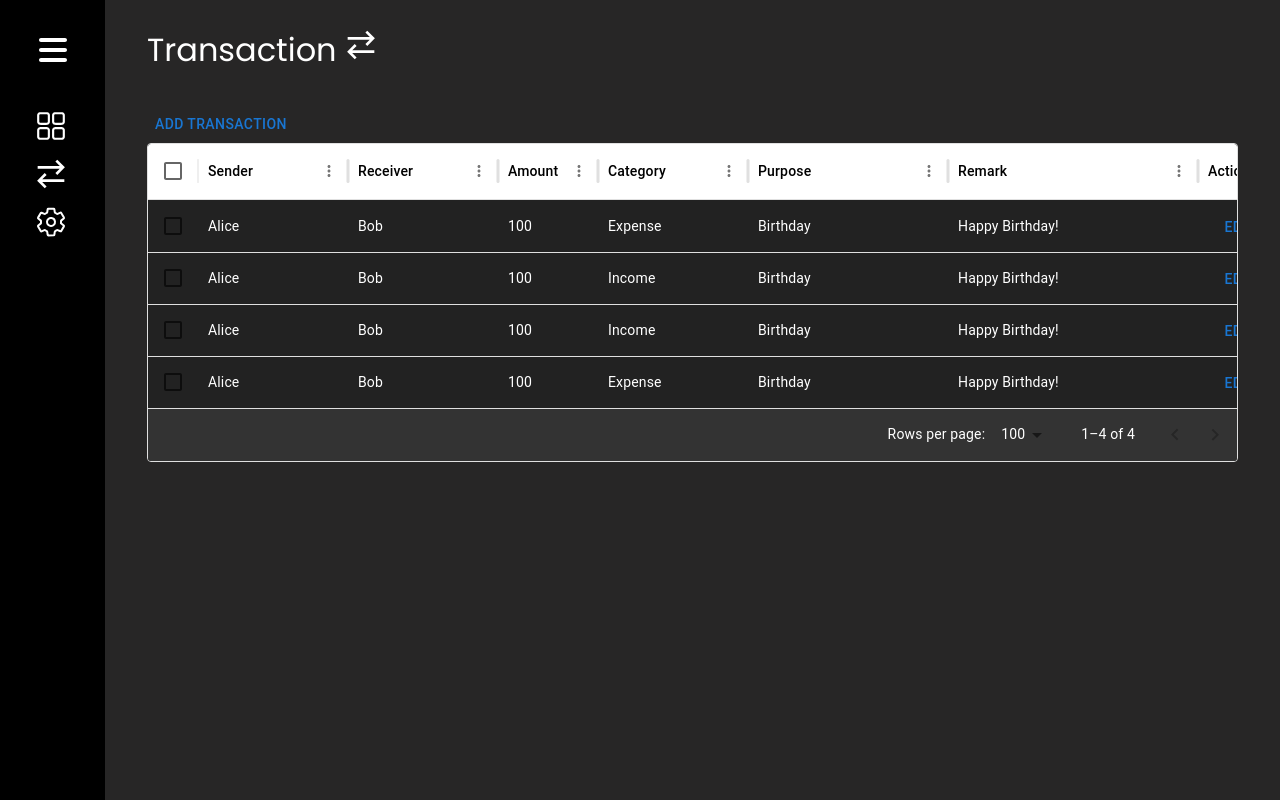
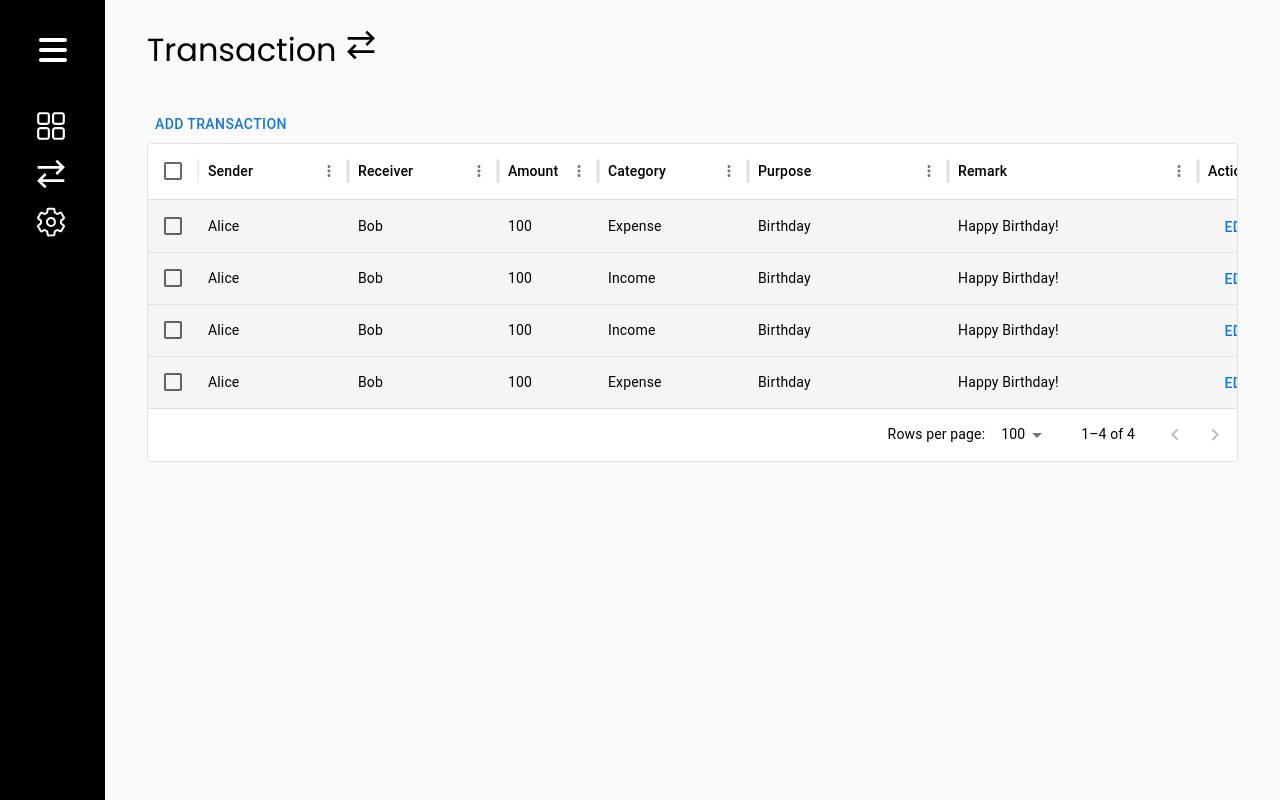
Before and after one commit to Swapnilrupakhetee/financetracker, a React (Vite) app: page /transaction in a window 1280 px wide. Built offline with nearby package versions, Linux system fonts and the light colour scheme.

Commit message:
Transaction-dark-mode-complete

```diff
--- a/src/App.css
+++ b/src/App.css
@@ -1,5 +1,20 @@
 body,html{
     padding: 0;
     margin: 0;
+
     font-family: 'Poppins', sans-serif;
+    background-color: rgb(250, 250, 250);
 }
+body.dark-mode {
+    background-color: #232323;
+    color: white;
+  }
+  .profile-name-settings.dark-mode {
+    color: rgb(255, 255, 255);
+
+  }
+  .settings-container.dark-mode{
+    color: rgb(255, 255, 255);
+}
+
+  /* Additional styles for other elements in dark mode */
--- a/src/App.jsx
+++ b/src/App.jsx
@@ -5,11 +5,13 @@ import Sidebar from './components/Sidebar';
 import Home from './pages/Home';
 import Transactions from './pages/Transactions';
 import Settings from './pages/Settings';
+import { SettingsContextProvider } from './Context/SettingsContext';
 
 function App() {
   return (
 
     <>
+    <SettingsContextProvider>
       <Router>
         <Sidebar>
         <Routes>
@@ -21,6 +23,7 @@ function App() {
         </Routes>
         </Sidebar>
       </Router>
+      </SettingsContextProvider>
 
     </>
   );
--- /dev/null
+++ b/src/Context/SettingsContext.jsx
@@ -0,0 +1,36 @@
+import React, { createContext, useState, useEffect } from 'react';
+
+// Create a context
+const SettingContext = createContext();
+
+const SettingsContextProvider = ({ children }) => {
+  const [currency, setCurrency] = useState(localStorage.getItem('currency') || 'USD');
+  const [language, setLanguage] = useState(localStorage.getItem('language') || 'English');
+  const [darkMode, setDarkMode] = useState(JSON.parse(localStorage.getItem('darkMode')) || false);
+
+  useEffect(() => {
+    localStorage.setItem('currency', currency);
+  }, [currency]);
+
+  useEffect(() => {
+    localStorage.setItem('language', language);
+    document.documentElement.lang = language; // Update HTML lang attribute
+  }, [language]);
+
+  useEffect(() => {
+    localStorage.setItem('darkMode', darkMode);
+    if (darkMode) {
+      document.body.classList.add('dark-mode');
+    } else {
+      document.body.classList.remove('dark-mode');
+    }
+  }, [darkMode]);
+
+  return (
+    <SettingContext.Provider value={{ currency, setCurrency, language, setLanguage, darkMode, setDarkMode }}>
+      {children}
+    </SettingContext.Provider>
+  );
+};
+
+export { SettingContext, SettingsContextProvider };
--- a/src/components/Sidebar.css
+++ b/src/components/Sidebar.css
@@ -28,7 +28,7 @@
     padding: 10px;
     width: 100%;
     overflow: auto;
-    background-color: rgb(39, 38, 38);
+
 }
 
 main {
--- a/src/components/Transaction.css
+++ b/src/components/Transaction.css
@@ -1,6 +1,13 @@
 .transaction-title{
     font-size: 32px;
     padding: 1rem 2rem;
+
+}
+.transaction-title1{
+    font-size: 32px;
+    padding: 1rem 2rem;
+
+
 }
 .transaction-table-container{
     padding: 1rem 2rem;
@@ -8,6 +15,18 @@
 .transaction-table{
     padding: 1rem 2rem;
 }
+.transaction-title-trans{
+    color: black;
+    font-size: 32px;
+    padding: 1rem 2rem;
+}
+.transaction-title-trans.dark-mode{
+    color: rgb(255, 255, 255);
+    font-size: 32px;
+    padding: 1rem 2rem;
+}
+
+
 @media (min-width:0px) and (max-width:522px) {
 
     .transaction-title{
--- a/src/components/Transaction.jsx
+++ b/src/components/Transaction.jsx
@@ -1,11 +1,14 @@
-import React from 'react'
+import React, { useContext } from 'react'
 import './Transaction.css'
 import TransactionTable from './TransactionTable'
+import { SettingContext } from '../Context/SettingsContext';
 const Transaction = () => {
+
+  const { currency, setCurrency, language, setLanguage, darkMode, setDarkMode } = useContext(SettingContext);
   return (
     <div className="transaction-container">
         <div className="transaction-content">
-            <div className="transaction-title">
+            <div className={`transaction-title1 ${darkMode?'dark-mode':''}`}>
                 Transactions
             </div>
             <div className="transaction-table-container">
--- a/src/pages/Settings.css
+++ b/src/pages/Settings.css
@@ -1,4 +1,6 @@
-
+.settings-container{
+    color: black;
+}
 .settings-content{
     display: flex;
     gap: 4rem;
@@ -22,6 +24,7 @@
 .profile-name-settings{
     font-size: 32px;
     padding: 1rem 2rem;
+    color: black;
 }
 .profile-email{
     font-size: 16px;
@@ -119,3 +122,4 @@
         padding-left: 0rem;
     }
 }
+/* Settings.css */
--- a/src/pages/Settings.jsx
+++ b/src/pages/Settings.jsx
@@ -1,13 +1,12 @@
-import React, { useState } from 'react';
+import React, { useContext } from 'react';
 import { IoSettingsOutline } from 'react-icons/io5';
 import profile from '../assets/profile.jpeg';
-import { Select, MenuItem, FormControl, InputLabel, Switch, FormControlLabel } from '@mui/material';
+import { Select, MenuItem, FormControl, FormControlLabel, Switch } from '@mui/material';
 import './Settings.css';
+import { SettingContext } from '../Context/SettingsContext';
 
 const Settings = () => {
-  const [currency, setCurrency] = useState('USD');
-  const [language, setLanguage] = useState('English');
-  const [darkMode, setDarkMode] = useState(false);
+  const { currency, setCurrency, language, setLanguage, darkMode, setDarkMode } = useContext(SettingContext);
 
   const handleCurrencyChange = (event) => {
     setCurrency(event.target.value);
@@ -31,7 +30,7 @@ const Settings = () => {
           <div className="profile-picture">
             <img src={profile} alt="Profile" />
           </div>
-          <div className="profile-name-settings">Swapnil Rupakhetee</div>
+          <div className={`profile-name-settings ${darkMode ? 'dark-mode' : ''}`}>Swapnil Rupakhetee</div>
           <div className="profile-email">swapnilrupakhetee@gmail.com</div>
           <div className="spacing">
             <div className="profile-logout">Logout</div>
@@ -41,11 +40,10 @@ const Settings = () => {
           <div className="transaction-title">Account Settings</div>
           <div className="setting-items">
             <div className="setting-item">
-
+              <div className="setting-item-name">Currency</div>
               <div className="setting-item-value">
-                <FormControl fullWidth variant="outlined" style={{border:'1px solid white',borderRadius:'4px'}}>
-
-                  <Select value={currency} onChange={handleCurrencyChange} label="Currency" style={{color:'white'}}>
+                <FormControl fullWidth variant="outlined" style={{ border: darkMode ? '1px solid white' : '1px solid black', borderRadius: '4px' }}>
+                  <Select value={currency} onChange={handleCurrencyChange} label="Currency" style={{ color: darkMode ? 'white' : 'black' }}>
                     <MenuItem value="USD">USD</MenuItem>
                     <MenuItem value="EUR">EUR</MenuItem>
                     <MenuItem value="GBP">GBP</MenuItem>
@@ -56,11 +54,10 @@ const Settings = () => {
               </div>
             </div>
             <div className="setting-item">
-
+              <div className="setting-item-name">Language</div>
               <div className="setting-item-value">
-                <FormControl fullWidth  style={{border:'1px solid white',borderRadius:'4px'}}>
-
-                  <Select value={language} onChange={handleLanguageChange} label="Language" style={{color:'white'}}>
+                <FormControl fullWidth style={{ border: darkMode ? '1px solid white' : '1px solid black', borderRadius: '4px' }}>
+                  <Select value={language} onChange={handleLanguageChange} label="Language" style={{ color: darkMode ? 'white' : 'black' }}>
                     <MenuItem value="English">English</MenuItem>
                     <MenuItem value="Spanish">Spanish</MenuItem>
                     <MenuItem value="French">French</MenuItem>
--- a/src/pages/Transactions.jsx
+++ b/src/pages/Transactions.jsx
@@ -1,7 +1,8 @@
-import React, { useState } from 'react';
+import React, { useContext, useState } from 'react';
 import { DataGrid, GridToolbar } from '@mui/x-data-grid';
 import { Button, TextField, Dialog, DialogActions, DialogContent, DialogTitle, MenuItem } from '@mui/material';
 import { GrTransaction } from 'react-icons/gr';
+import { SettingContext } from '../Context/SettingsContext';
 
 const initialRows = [
   { id: 1, sender: 'Alice', receiver: 'Bob', amount: 100, category: 'Expense', purpose: 'Birthday', remark: 'Happy Birthday!' },
@@ -12,6 +13,8 @@ const initialRows = [
 ];
 
 const Transactions = () => {
+  const { darkMode } = useContext(SettingContext);
+
   const [rows, setRows] = useState(initialRows);
   const [open, setOpen] = useState(false);
   const [editMode, setEditMode] = useState(false);
@@ -63,7 +66,7 @@ const Transactions = () => {
   return (
     <div className="transactions-container">
       <div className="transactions-content">
-        <div className="transaction-title">Transaction <GrTransaction /></div>
+        <div className={`transaction-title-trans ${darkMode ? 'dark-mode' : ''}`}>Transaction <GrTransaction /></div>
         <div className="transaction-table">
           <Button onClick={() => setOpen(true)}>Add Transaction</Button>
           <Dialog open={open} onClose={() => setOpen(false)}>
@@ -133,21 +136,21 @@ const Transactions = () => {
             components={{ Toolbar: GridToolbar }}
             sx={{
               '& .MuiDataGrid-cell': {
-                color: 'white',
+                color: darkMode ? 'white' : 'black',
               },
               '& .MuiDataGrid-columnHeaders': {
-                backgroundColor: '#333', // Optional: Change header background color
-                color: 'black', // Change header text color
+                backgroundColor: darkMode ? '#333' : '#fff', // Change header background color based on dark mode
+                color: 'black', // Change header text color based on dark mode
               },
               '& .MuiDataGrid-virtualScroller': {
-                backgroundColor: '#222', // Optional: Change background color of the table
+                backgroundColor: darkMode ? '#222' : '#f5f5f5', // Change background color of the table based on dark mode
               },
               '& .MuiDataGrid-footerContainer': {
-                backgroundColor: '#333', // Optional: Change footer background color
-                color: 'white', // Change footer text color
+                backgroundColor: darkMode ? '#333' : '#fff', // Change footer background color based on dark mode
+                color: darkMode ? 'white' : 'black', // Change footer text color based on dark mode
               },
               '& .MuiTablePagination-root': {
-                color: 'white', // Change pagination text color
+                color: darkMode ? 'white' : 'black', // Change pagination text color based on dark mode
               },
             }}
           />
```
